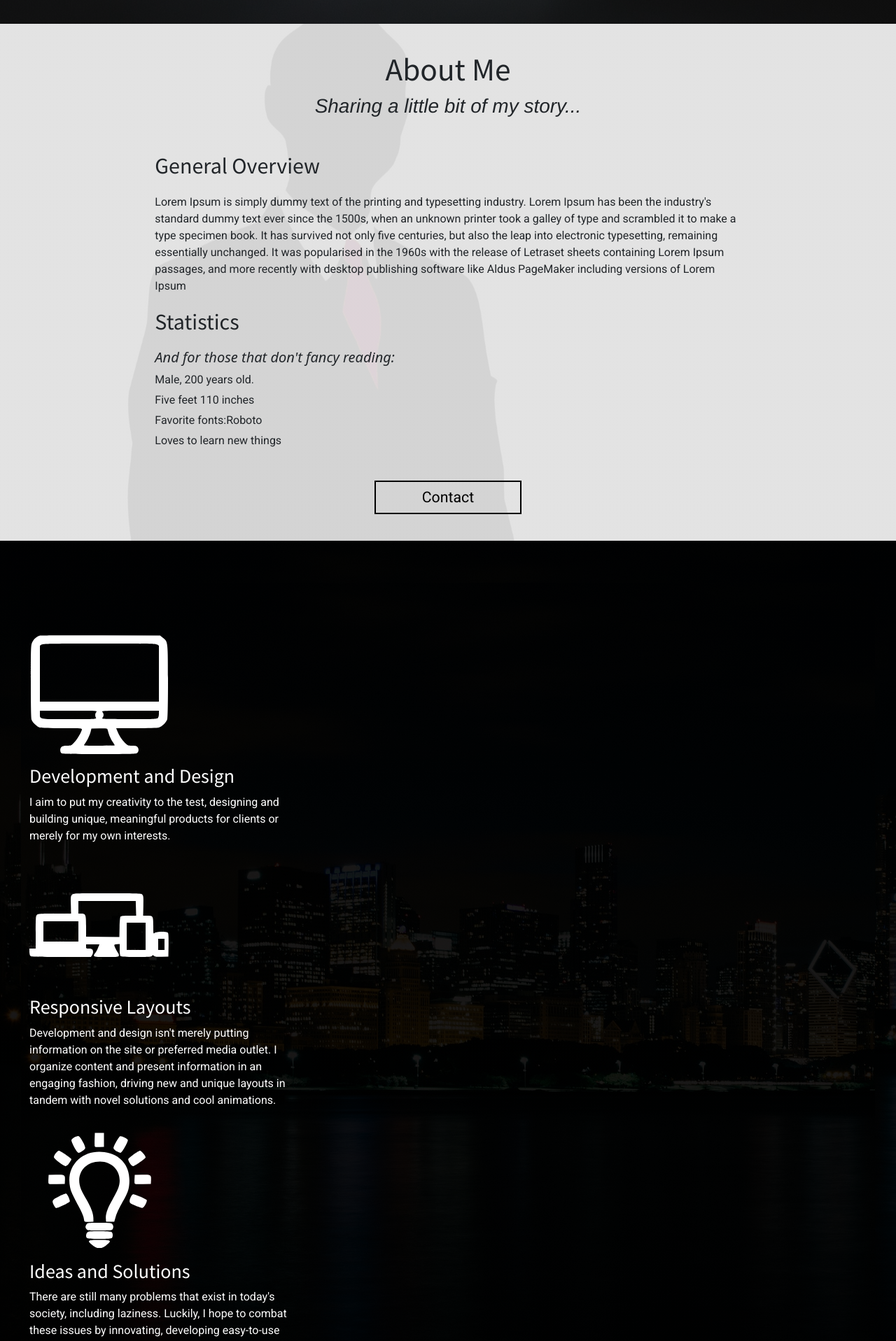
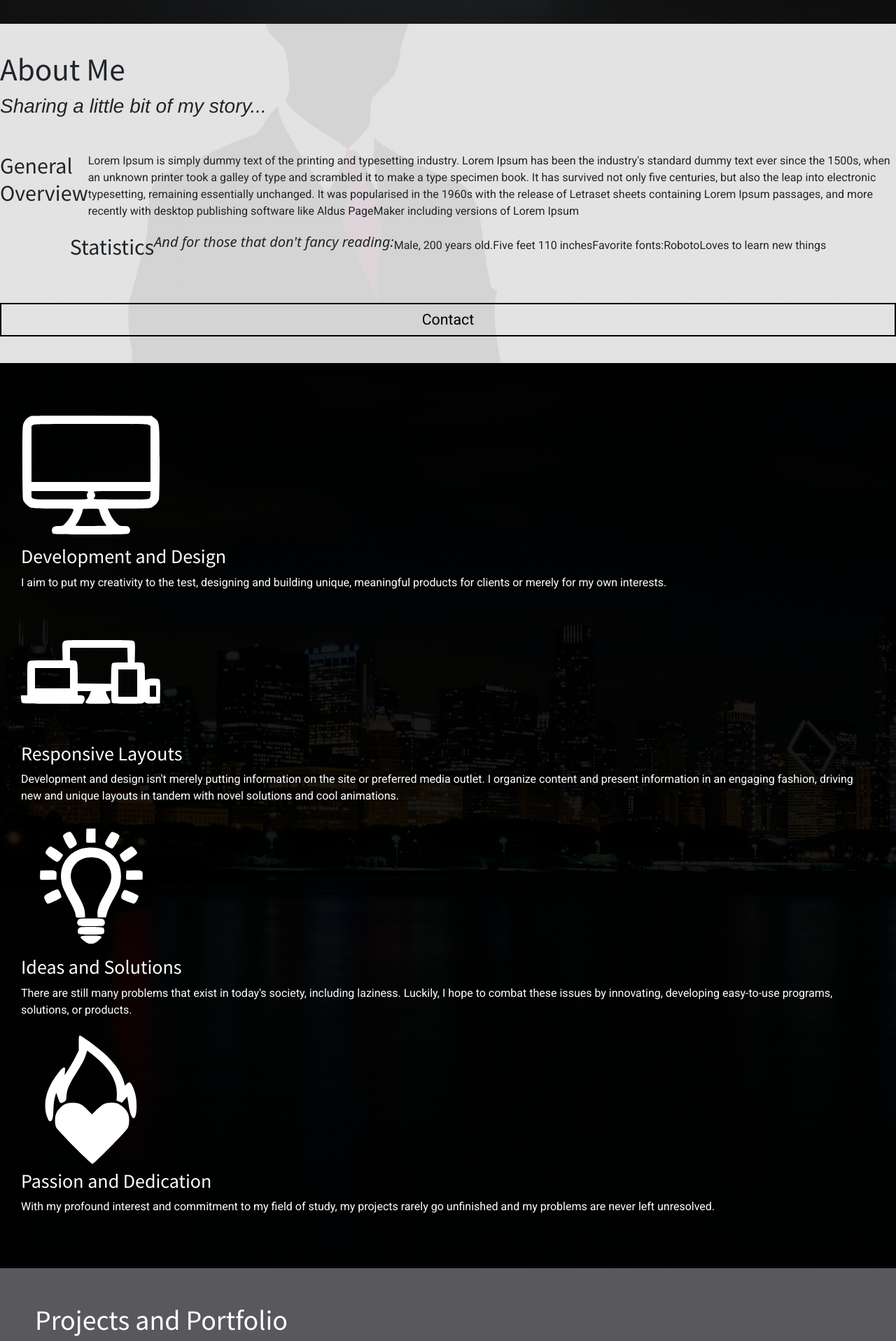
Before and after one commit to catalinuh/personal-website-evaluation, a React (Create React App) app: page / in a window 1280 px wide. Shown: the part 800-2717 px from the top of the page at 70% size. Built offline with nearby package versions, Linux system fonts and the light colour scheme.

Commit message:
update: Modified JSX in AboutMe, ContactInfo, Footer, ProjectsAndPortfolios, and Summary components

```diff
--- a/src/components/AboutMe.js
+++ b/src/components/AboutMe.js
@@ -1,47 +1,30 @@
 const AboutMe = () => {
   return (
     <div className="about" id="about">
-      <div className="container-fluid">
-        <div className="row">
-          <div className="col-sm-12 col-md-12 text-center">
       <div className="about-header">
         <h1>About Me</h1>
       </div>
-          </div>
-        </div>
 
-        <div className="row">
-          <div className="col-sm-12 col-md-12 text-center">
       <div className="about-header-quote">
         <h3>Sharing a little bit of my story...</h3>
       </div>
-          </div>
-        </div>
 
-        <div className="row">
       <div className="about-general-description ">
-            <div className="col-sm-8 col-md-8 ">
         <h2>General Overview</h2>
         <p>
           Lorem Ipsum is simply dummy text of the printing and typesetting
-                industry. Lorem Ipsum has been the industry's standard dummy
-                text ever since the 1500s, when an unknown printer took a galley
-                of type and scrambled it to make a type specimen book. It has
-                survived not only five centuries, but also the leap into
-                electronic typesetting, remaining essentially unchanged. It was
-                popularised in the 1960s with the release of Letraset sheets
-                containing Lorem Ipsum passages, and more recently with desktop
-                publishing software like Aldus PageMaker including versions of
-                Lorem Ipsum
+          industry. Lorem Ipsum has been the industry's standard dummy text ever
+          since the 1500s, when an unknown printer took a galley of type and
+          scrambled it to make a type specimen book. It has survived not only
+          five centuries, but also the leap into electronic typesetting,
+          remaining essentially unchanged. It was popularised in the 1960s with
+          the release of Letraset sheets containing Lorem Ipsum passages, and
+          more recently with desktop publishing software like Aldus PageMaker
+          including versions of Lorem Ipsum
         </p>
       </div>
-          </div>
-        </div>
 
-        <div className="row">
-          <div className="statistic-row">
       <div className="about-statistic-description">
-              <div className="col-sm-8 col-md-8">
         <h2>Statistics</h2>
         <h5>
           <em>And for those that don't fancy reading:</em>
@@ -52,19 +35,11 @@ const AboutMe = () => {
         <p>Favorite fonts:Roboto </p>
         <p>Loves to learn new things</p>
       </div>
-            </div>
-          </div>
-        </div>
 
-        <div className="row">
       <div className="about-option-buttons">
-            <div className="col-sm-2 col-md-2">
         <a href="#contact" className="btn btn-default btn-black-border">
           Contact
         </a>
-            </div>
-          </div>
-        </div>
       </div>
     </div>
   );
--- a/src/components/ContactInfo.js
+++ b/src/components/ContactInfo.js
@@ -1,35 +1,24 @@
 const Contact = () => {
   return (
     <div className="contact" id="contact">
-      <div className="container-fluid">
-        <div className="row">
-          <div className="col-sm-12 col-md-12 text-center">
       <div className="contact-header">
         <h1>Contact</h1>
       </div>
-          </div>
-        </div>
 
-        <div className="row">
-          <div className="col-sm-12 col-md-12 text-center">
       <div className="contact-header-quote">
         <h4>"XXXXX"</h4>
         <h4>-XXX</h4>
       </div>
-          </div>
-        </div>
 
-        <div className="row">
-          <div className="col-sm-6 col-md-6">
       <div className="contact-instructions">
         <h2>Reaching out to me</h2>
         <p>
-                Don't be afraid to contact me! I'm happy to answer any
-                questions, provide more information, or just have a nice
-                conversation! Fill out the form below to being reaching out to
-                me. If you prefer another email client other than your default,
-                which will appear after clicking the button and have all of the
-                information you just entered, you can email me at XXXXX.
+          Don't be afraid to contact me! I'm happy to answer any questions,
+          provide more information, or just have a nice conversation! Fill out
+          the form below to being reaching out to me. If you prefer another
+          email client other than your default, which will appear after clicking
+          the button and have all of the information you just entered, you can
+          email me at XXXXX.
         </p>
         <h2>Contact Information</h2>
         <p>XXXX</p>
@@ -37,58 +26,35 @@ const Contact = () => {
         <p>(XXXX)-445-7747</p>
         <p>XXXXXX@gmail.com</p>
       </div>
-          </div>
 
-          <div className="col-sm-6 col-md-6">
       <div className="contact-form-body">
         <form>
-                <div className="row">
-                  <div className="col-sm-6 col-md-6">
           <div className="firstname">
             <h4>Full Name *</h4>
             <input type="text" placeholder="First Name" />
           </div>
-                  </div>
 
-                  <div className="col-sm-6 col-md-6">
           <div className="lastname">
             <h4>Full Name *</h4>
             <input type="text" placeholder="Last Name" />
           </div>
-                  </div>
-                </div>
 
-                <div className="row">
-                  <div className="col-sm-12 col-md-12">
           <div className="email">
             <h4>Email *</h4>
             <input type="text" placeholder="Email" />
           </div>
-                  </div>
-                </div>
 
-                <div className="row">
-                  <div className="col-sm-12 col-md-12">
           <div className="message">
             <h4>Message *</h4>
             <textarea placeholder="Message"></textarea>
           </div>
-                  </div>
-                </div>
 
-                <div className="row">
-                  <div className="col-sm-4 col-md-4 col-sm-offset-4 col-md-offset-4">
           <div className="submit-contact">
             <a className="btn btn-default btn-border" href="#">
               Submit
             </a>
           </div>
-                  </div>
-                </div>
         </form>
-            </div>
-          </div>
-        </div>
       </div>
     </div>
   );
--- a/src/components/Footer.js
+++ b/src/components/Footer.js
@@ -1,10 +1,7 @@
 const Footer = () => {
   return (
     <div className="footer">
-      <div className="container-fluid">
-        <div className="row">
       <div className="media-links">
-            <div className="col-sm-1 col-md-1 col-sm-offset-4 col-md-offset-4">
         <div className="facebook">
           <a href="#">
             <img
@@ -14,9 +11,7 @@ const Footer = () => {
             />
           </a>
         </div>
-            </div>
 
-            <div className="col-sm-1 col-md-1">
         <div className="linkedin">
           <a href="#">
             <img
@@ -26,9 +21,7 @@ const Footer = () => {
             />
           </a>
         </div>
-            </div>
 
-            <div className="col-sm-1 col-md-1">
         <div className="pinterest">
           <a href="#">
             <img
@@ -38,9 +31,7 @@ const Footer = () => {
             />
           </a>
         </div>
-            </div>
 
-            <div className="col-sm-1 col-md-1">
         <div className="email-icon">
           <a href="#">
             <img
@@ -51,41 +42,27 @@ const Footer = () => {
           </a>
         </div>
       </div>
-          </div>
-        </div>
 
-        <div className="row">
-          <div className="col-sm-6 col-md-6 text-right">
       <div className="personal-contact phone">
         <h4>Phone: XXXXXX</h4>
       </div>
-          </div>
 
-          <div className="col-sm-6 col-md-6 text-left">
       <div className="personal-contact email-personal-contact">
         <h4>Email: XXXXX@gmail.com</h4>
       </div>
-          </div>
-        </div>
 
-        <div className="row">
-          <div className="col-sm-4 col-md-4 text-center">
       <div className="company-information">
         <h3>XXXX</h3>
         <h4>Copyright &copy; 2021</h4>
         <h4>NY</h4>
       </div>
-          </div>
 
-          <div className="col-sm-2 col-md-2 text-center">
       <div className="home-footer">
         <h4>
           <a href="#">Home</a>
         </h4>
       </div>
-          </div>
 
-          <div className="col-sm-2 col-md-2 text-center">
       <div className="portfolio-footer">
         <h4>
           <a href="#">Portfolio</a>
@@ -105,9 +82,7 @@ const Footer = () => {
           </li>
         </ul>
       </div>
-          </div>
 
-          <div className="col-sm-2 col-md-2 text-center">
       <div className="resume-footer">
         <h4>
           <a href="#">Resume</a>
@@ -118,18 +93,13 @@ const Footer = () => {
           </li>
         </ul>
       </div>
-          </div>
 
-          <div className="col-sm-2 col-md-2 text-center">
       <div className="contact-footer">
         <h4>
           <a href="#">Contact</a>
         </h4>
       </div>
     </div>
-        </div>
-      </div>
-    </div>
   );
 };
 
--- a/src/components/ProjectsAndPortfolios.js
+++ b/src/components/ProjectsAndPortfolios.js
@@ -1,95 +1,61 @@
 const ProjectsAndPortfolios = () => {
   return (
     <div className="projects" id="projects">
-      <div className="container-fluid">
-        <div className="row">
-          <div className="col-sm-12 col-md-12 text-center">
       <div className="projects-header">
         <h1>Projects and Portfolio</h1>
       </div>
-          </div>
-        </div>
 
-        <div className="row">
-          <div className="col-sm-12 col-md-12 text-center">
       <div className="projects-header-quote">
         <h3>Sharing my endeavors and passions...</h3>
       </div>
-          </div>
-        </div>
 
-        <div className="row" id="project-row">
-          <div className="col-sm-4 col-md-4 text-center">
       <div className="luvtalk-project">
         <h3>LUV TALK Website</h3>
         <p>
-                Website, created during my first internship, which utilized
-                HTML, CSS, PHP, Ajax, Javascript/jQuery, and Wordpress.
+          Website, created during my first internship, which utilized HTML, CSS,
+          PHP, Ajax, Javascript/jQuery, and Wordpress.
         </p>
-              <div className="row">
-                <div className="col-sm-4 col-md-4 col-sm-offset-4 col-md-offset-4">
         <div className="project-more-info">
           <a className="btn btn-default btn-border" href="#">
             More
           </a>
         </div>
       </div>
-              </div>
-            </div>
-          </div>
 
-          <div className="col-sm-4 col-md-4 text-center">
       <div className="personal-website-project">
         <h3>Personal Website</h3>
         <p>
-                Enjoyable side project that was created to experiment with more
-                HTML and CSS, but also provided an outlet to showcase my
-                abilities and interests.
+          Enjoyable side project that was created to experiment with more HTML
+          and CSS, but also provided an outlet to showcase my abilities and
+          interests.
         </p>
-              <div className="row">
-                <div className="col-sm-4 col-md-4 col-sm-offset-4 col-md-offset-4">
         <div className="project-more-info">
           <a className="btn btn-default btn-border" href="#">
             More
           </a>
         </div>
       </div>
-              </div>
-            </div>
-          </div>
 
-          <div className="col-sm-4 col-md-4 text-center">
       <div className="strike-zone-project">
         <h3>Strike Zone Analysis</h3>
         <p>
-                Data analytics project completed during my time at the Illinois
-                Math and Science Academy which studied the baseball strike zone
-                based on the state of the game.
+          Data analytics project completed during my time at the Illinois Math
+          and Science Academy which studied the baseball strike zone based on
+          the state of the game.
         </p>
-              <div className="row">
-                <div className="col-sm-4 col-md-4 col-sm-offset-4 col-md-offset-4">
         <div className="project-more-info">
           <a className="btn btn-default btn-border" href="#">
             More
           </a>
         </div>
       </div>
-              </div>
-            </div>
-          </div>
-        </div>
 
-        <div className="row">
-          <div className="col-sm-2 col-md-2 col-sm-offset-5 col-md-offset-5">
       <div className="see-more-button">
         <a className="btn btn-default btn-border" href="#">
           More Projects
         </a>
       </div>
     </div>
-        </div>
-      </div>
-    </div>
   );
 };
 
--- a/src/components/Summary.js
+++ b/src/components/Summary.js
@@ -1,9 +1,7 @@
 const Summary = () => {
   return (
     <div className="summary">
-      <div className="summary container-fluid">
       <div className="development-summary">
-          <div className="col-sm-1 col-md-1">
         <div className="development-img">
           <img
             className="img-responsive"
@@ -11,9 +9,7 @@ const Summary = () => {
             alt="computer monitor"
           />
         </div>
-          </div>
 
-          <div className="col-sm-4 col-md-4">
         <div className="development-description">
           <h3>Development and Design</h3>
           <p>
@@ -23,10 +19,8 @@ const Summary = () => {
           </p>
         </div>
       </div>
-        </div>
 
       <div className="responsive-summary">
-          <div className="col-sm-1 col-md-1 col-sm-offset-2 col-md-offset-2">
         <div className="responsive-img">
           <img
             className="img-responsive"
@@ -34,23 +28,19 @@ const Summary = () => {
             alt="various electronic devices"
           />
         </div>
-          </div>
 
-          <div className="col-sm-4 col-md-4">
         <div className="responsive-description">
           <h3>Responsive Layouts</h3>
           <p>
-                Development and design isn't merely putting information on the
-                site or preferred media outlet. I organize content and present
-                information in an engaging fashion, driving new and unique
-                layouts in tandem with novel solutions and cool animations.
+            Development and design isn't merely putting information on the site
+            or preferred media outlet. I organize content and present
+            information in an engaging fashion, driving new and unique layouts
+            in tandem with novel solutions and cool animations.
           </p>
-            </div>
         </div>
       </div>
 
       <div className="ideas-summary">
-          <div className="col-sm-1 col-md-1">
         <div className="idea-img">
           <img
             className="img-responsive"
@@ -58,23 +48,18 @@ const Summary = () => {
             alt="lightbulb that is lit"
           />
         </div>
-          </div>
 
-          <div className="col-sm-4 col-md-4">
         <div className="idea-description">
           <h3>Ideas and Solutions</h3>
           <p>
             There are still many problems that exist in today's society,
             including laziness. Luckily, I hope to combat these issues by
-                innovating, developing easy-to-use programs, solutions, or
-                products.
+            innovating, developing easy-to-use programs, solutions, or products.
           </p>
-            </div>
         </div>
       </div>
 
       <div className="passion-summary">
-          <div className="col-sm-1 col-md-1 col-sm-offset-2 col-md-offset-2">
         <img
           className="img-responsive"
           src="./images/passion.svg"
@@ -82,17 +67,13 @@ const Summary = () => {
         />
       </div>
 
-          <div className="col-sm-4 col-md-4">
       <div className="passion-description">
         <h3>Passion and Dedication</h3>
         <p>
-                With my profound interest and commitment to my field of study,
-                my projects rarely go unfinished and my problems are never left
+          With my profound interest and commitment to my field of study, my
+          projects rarely go unfinished and my problems are never left
           unresolved.
         </p>
-            </div>
-          </div>
-        </div>
       </div>
     </div>
   );
```
Lines whose indentation alone changed are shown as unchanged.
